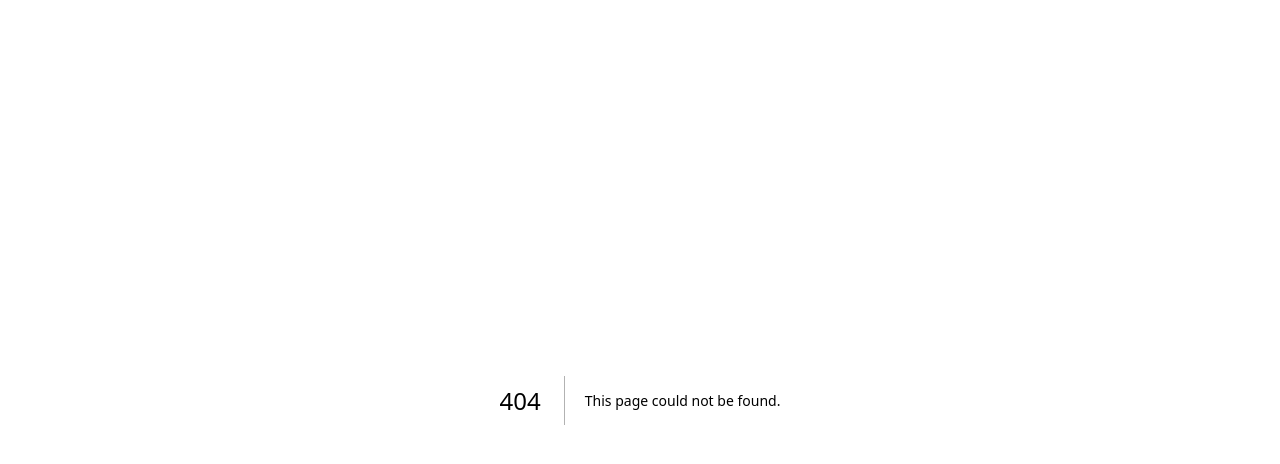
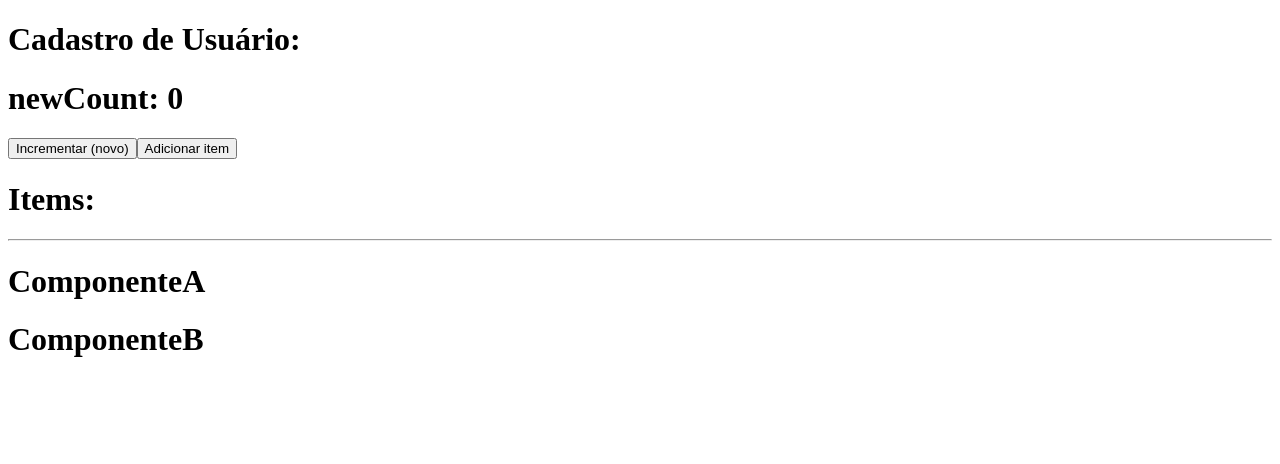
Before and after one commit to AlexandreAdabo/clone-tabnews, a Next.js app: page /cadastro in a window 1280 px wide. Before the commit this address had no page. Shown: the top 464 px of the page. Built offline with nearby package versions, Linux system fonts and the light colour scheme.

Commit message:
feat: conceitos react

```diff
--- /dev/null
+++ b/pages/cadastro/index.js
@@ -0,0 +1,45 @@
+import { useState } from 'react';
+
+export default function RegisterPage() {
+  console.log('Render do <RegisterPage />');
+
+  const [newCount, setNewCount] = useState(0);
+  const [items, setItems] = useState([]);
+
+  function newIncrement() {
+    console.log(`NEW Incrementando count de ${newCount} para ${newCount + 1}`);
+    setNewCount(newCount + 1);
+  }
+
+  function pushNewItem() {
+    const newItem = Math.floor(Math.random() * 1000);
+
+    const newItems = [...items, newItem];
+    console.log('Item: ', items);
+    console.log('New Items: ', newItems);
+    setItems(newItems);
+  }
+
+  return (
+    <>
+      <h1>Cadastro de Usuário: </h1>
+      <h1>newCount: {newCount}</h1>
+      <button onClick={newIncrement}>Incrementar (novo)</button>
+      <button onClick={pushNewItem}>Adicionar item</button>
+      <h1>Items: {items.join(', ')}</h1>
+      <hr />
+      <ComponenteA />
+      <ComponenteB />
+    </>
+  );
+}
+
+function ComponenteA() {
+  console.log('Render do <ComponenteA />');
+  return <h1>ComponenteA</h1>;
+}
+
+function ComponenteB() {
+  console.log('Render do <ComponenteB />');
+  return <h1>ComponenteB</h1>;
+}
```
